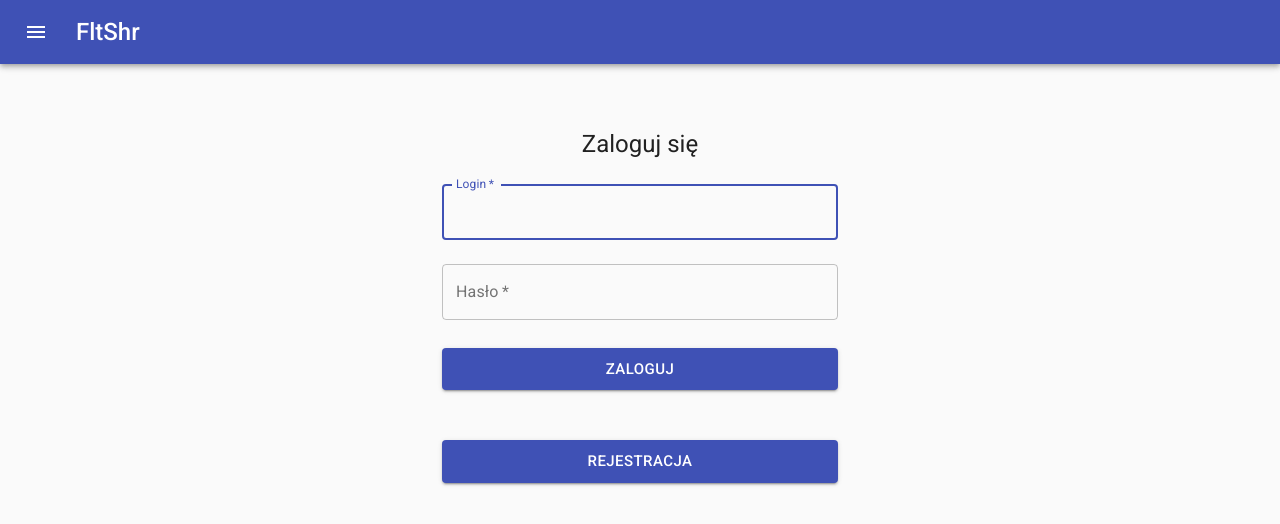
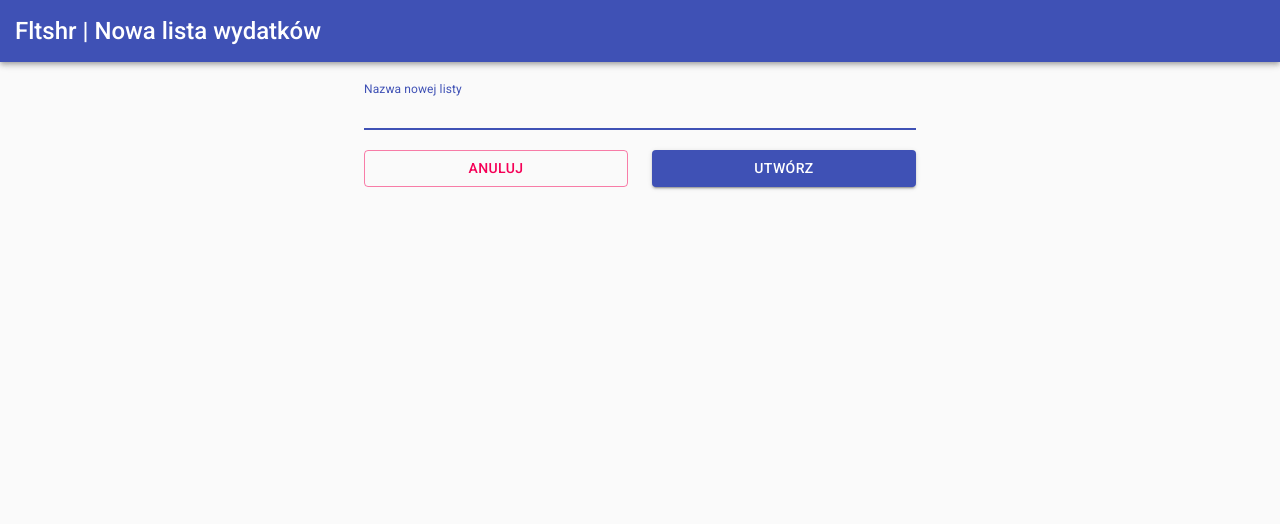
Before and after one commit to PawelZ97/FltShr, a React (Create React App) app in the folder frontend-fltshr/: page /expense/lists/create in a window 1280 px wide. Before the commit this address led to /signin. Shown: the top 524 px of the page. Built offline with nearby package versions, Linux system fonts and the light colour scheme.

Commit message:
ExpenseListCreation refactored to new Route

```diff
--- a/frontend-fltshr/src/App.js
+++ b/frontend-fltshr/src/App.js
@@ -14,6 +14,7 @@ import DisplayShoppingLists from "./components/shopping/shoppinglist/DisplayShop
 import DisplayShoppingEntries from "./components/shopping/DisplayShoppingEntries";
 import DashboardDisplay from "./components/DashboardDisplay";
 import ExpenseCreation from "./components/expenses/ExpenseCreation";
+import ExpenseListCreation from "./components/expenses/expenselist/ExpenseListCreation";
 
 function App() {
     return (
@@ -23,7 +24,8 @@ function App() {
                 <Route exact path="/signin" component={SignIn}/>
                 <Route exact path="/signup" component={SignUp}/>
                 <Route exact path="/dashboard" component={DashboardDisplay}/>
-                <Route exact path="/expense/lists" component={DisplayExpenseLists}/>
+                <Route exact path="/expense/lists/display" component={DisplayExpenseLists}/>
+                <Route exact path="/expense/lists/create" component={ExpenseListCreation}/>
                 <Route path="/expense/list/:listId/display" children={<ExpensesDisplay/>}/>
                 <Route path="/expense/list/:listId/create" children={<ExpenseCreation/>}/>
                 <Route path="/chore/assignedqueues" component={DisplayAssignedQueueChores}/>
--- a/frontend-fltshr/src/components/Dashboard.js
+++ b/frontend-fltshr/src/components/Dashboard.js
@@ -10,7 +10,7 @@ import Divider from "@material-ui/core/Divider";
 let categories = [
     {
         title: "Wydatki",
-        href: "/expense/lists",
+        href: "/expense/lists/display",
         icon: <AccountBalanceWalletTwoToneIcon/>,
 
     },
--- a/frontend-fltshr/src/components/DashbordListItem.js
+++ b/frontend-fltshr/src/components/DashbordListItem.js
@@ -1,4 +1,5 @@
 import React from "react";
+import {useHistory} from "react-router-dom"
 import ListItem from "@material-ui/core/ListItem";
 import ListItemText from "@material-ui/core/ListItemText";
 import {makeStyles} from "@material-ui/core/styles";
@@ -13,23 +14,19 @@ const useStyles = makeStyles({
     }
 });
 
-function RecipeListItem(props) {
+function DashboardListItem(props) {
+    let history = useHistory();
     const classes = useStyles();
     return (
-        <ListItemLink href={props.category.href}>
+        <ListItem button onClick={() => history.push(props.category.href)}>
             <ListItemIcon>
                 {props.category.icon}
             </ListItemIcon>
             <ListItemText classes={{primary: classes.text}}
                 primary={props.category.title}
             />
-        </ListItemLink>
+        </ListItem>
     );
 }
 
-function ListItemLink(props) {
-    const classes = useStyles();
-    return <ListItem button component="a" className={classes.listItem} {...props} />;
-}
-
-export default RecipeListItem;
+export default DashboardListItem;
--- a/frontend-fltshr/src/components/expenses/expenselist/DisplayExpenseLists.js
+++ b/frontend-fltshr/src/components/expenses/expenselist/DisplayExpenseLists.js
@@ -1,14 +1,16 @@
 import React, {useEffect, useState} from "react";
+import {useHistory} from "react-router-dom"
+import axios from "axios";
+import {API_ADDRESS} from "../../../utils/constants";
+import AddIcon from "@material-ui/icons/Add";
 import PageViewHoc from "../../PageViewHoc";
+import Fab from "@material-ui/core/Fab";
 import Container from "@material-ui/core/Container"
 import List from "@material-ui/core/List";
 import {makeStyles, Paper, Typography} from "@material-ui/core";
-import axios from "axios";
-import {API_ADDRESS} from "../../../utils/constants";
 import Divider from "@material-ui/core/Divider";
 import ListItem from "@material-ui/core/ListItem";
 import ListItemText from "@material-ui/core/ListItemText";
-import ExpenseListCreation from "./ExpenseListCreation";
 import {getLoggedUser} from "../../../utils/UserUtils";
 import ListItemSecondaryAction from "@material-ui/core/ListItemSecondaryAction";
 import ExpenseListSettleUp from "./ExpenseListSettleUp";
@@ -26,10 +28,20 @@ const useStyles = makeStyles(theme => ({
     },
     text: {
         fontSize: "1.2rem",
+    },
+    fab: {
+        margin: 0,
+        top: "auto",
+        right: 50,
+        bottom: 50,
+        left: "auto",
+        position: "fixed"
     }
 }));
 
 function DisplayExpenseLists() {
+    let history = useHistory();
+
     const [expensesLists, setExpensesLists] = useState([]);
     const [updateFlag, setUpdateFlag] = useState(false);
     const [showSettled, setShowSettled] = useState(false);
@@ -57,10 +69,11 @@ function DisplayExpenseLists() {
             });
     }, [updateFlag, showSettled]);
 
+    let direction = (getLoggedUser().roles === "ROLE_MANAGER") ? "row-reverse" : "row";
     const classes = useStyles();
     return (
         <Container maxWidth="lg" className={"listTitleContainer"}>
-            <Grid container justify={"space-between"} alignItems={"center"} direction={"row-reverse"}>
+            <Grid container justify={"space-between"} alignItems={"center"} direction={direction}>
                 {getLoggedUser().roles === "ROLE_MANAGER" ? (
                     <Grid item xs={12} sm={6}>
                         <FormControlLabel className={classes.title} control={
@@ -101,7 +114,10 @@ function DisplayExpenseLists() {
                     ))}
                 </List>
             </Paper>
-            <ExpenseListCreation updateFlag={updateFlag} setUpdateFlag={setUpdateFlag}/>
+            <Fab color="secondary" aria-label="add" className={classes.fab}
+                 onClick={() => history.push("/expense/lists/create")}>
+                <AddIcon/>
+            </Fab>
         </Container>
     );
 }
--- a/frontend-fltshr/src/components/expenses/expenselist/ExpenseListCreation.js
+++ b/frontend-fltshr/src/components/expenses/expenselist/ExpenseListCreation.js
@@ -1,38 +1,24 @@
 import React, {useState} from 'react';
-import Button from '@material-ui/core/Button';
-import TextField from '@material-ui/core/TextField';
-import Dialog from '@material-ui/core/Dialog';
-import DialogActions from '@material-ui/core/DialogActions';
-import DialogContent from '@material-ui/core/DialogContent';
-import DialogTitle from '@material-ui/core/DialogTitle';
-import Fab from "@material-ui/core/Fab";
-import AddIcon from "@material-ui/icons/Add";
-import {makeStyles} from "@material-ui/core";
+import {useHistory} from "react-router-dom"
 import axios from "axios";
 import {API_ADDRESS} from "../../../utils/constants";
-import useTheme from "@material-ui/core/styles/useTheme";
-import useMediaQuery from "@material-ui/core/useMediaQuery/useMediaQuery";
+import {makeStyles} from "@material-ui/core";
+import Container from "@material-ui/core/Container";
+import TopDialogBar from "../../TopDialogBar";
+import TextField from "@material-ui/core/TextField";
 import Grid from "@material-ui/core/Grid";
-import TopDialogBar from "../../TopDialogBar";
-
+import Button from "@material-ui/core/Button";
 
 const useStyles = makeStyles(theme => ({
-    fab: {
-        margin: 0,
-        top: "auto",
-        right: 50,
-        bottom: 50,
-        left: "auto",
-        position: "fixed"
-    },
     marginInput: {
         marginTop: 20,
         marginBottom: 20,
     }
 }));
 
-function ExpenseListCreation(props) {
-    const [open, setOpen] = useState(false);
+function ExpenseListCreation() {
+    let history = useHistory();
+
     const [listName, setListName] = useState("");
 
     const handleCreate = () => {
@@ -42,9 +28,8 @@ function ExpenseListCreation(props) {
             }
         })
             .then(function (response) {
-                setOpen(false);
-                props.setUpdateFlag(!props.updateFlag);
                 console.log("New list created, status: " + response.status);
+                history.goBack();
             })
             .catch(function (error) {
                 if (error.response) {
@@ -57,28 +42,16 @@ function ExpenseListCreation(props) {
             });
     };
 
-    const handleOpen = () => {
-        setOpen(true);
+    const handleCancel = () => {
+        history.goBack();
     };
 
-    const handleCancel = () => {
-        setOpen(false);
-    };
-
-    const theme = useTheme();
-    const fullScreen = useMediaQuery(theme.breakpoints.down('sm'));
-    const buttonsJustify = fullScreen ? "space-evenly" : "flex-end";
     const classes = useStyles();
     return (
         <div>
-            <Fab color="secondary" aria-label="add" className={classes.fab} onClick={handleOpen}>
-                <AddIcon/>
-            </Fab>
-            <Dialog open={open} onClose={handleCancel}
-                    fullScreen={fullScreen} aria-labelledby="form-dialog-title">
-                {fullScreen && (<TopDialogBar text={"Nowa lista wydatków"}/>)}
-                {!fullScreen && (<DialogTitle id="form-dialog-title">Nowa lista wydatków</DialogTitle>)}
-                <DialogContent>
+            <TopDialogBar text={"Nowa lista wydatków"}/>
+            <Container maxWidth="sm">
+
                 <TextField
                     onChange={event => setListName(event.target.value)}
                     value={listName}
@@ -89,9 +62,7 @@ function ExpenseListCreation(props) {
                     fullWidth
                     className={classes.marginInput}
                 />
-                </DialogContent>
-                <DialogActions>
-                    <Grid container spacing={3} justify={buttonsJustify} alignItems={"center"}>
+                <Grid container spacing={3} justify={"space-evenly"} alignItems={"center"}>
                     <Grid item xs={6}>
                         <Button onClick={handleCancel} variant={"outlined"} color="secondary" fullWidth>
                             Anuluj
@@ -103,8 +74,7 @@ function ExpenseListCreation(props) {
                         </Button>
                     </Grid>
                 </Grid>
-                </DialogActions>
-            </Dialog>
+            </Container>
         </div>
     );
 }
```
Also changed, not shown: frontend-fltshr/src/components/expenses/ExpensesDisplay.js (+4 -4 lines). Lines whose indentation alone changed are shown as unchanged.
